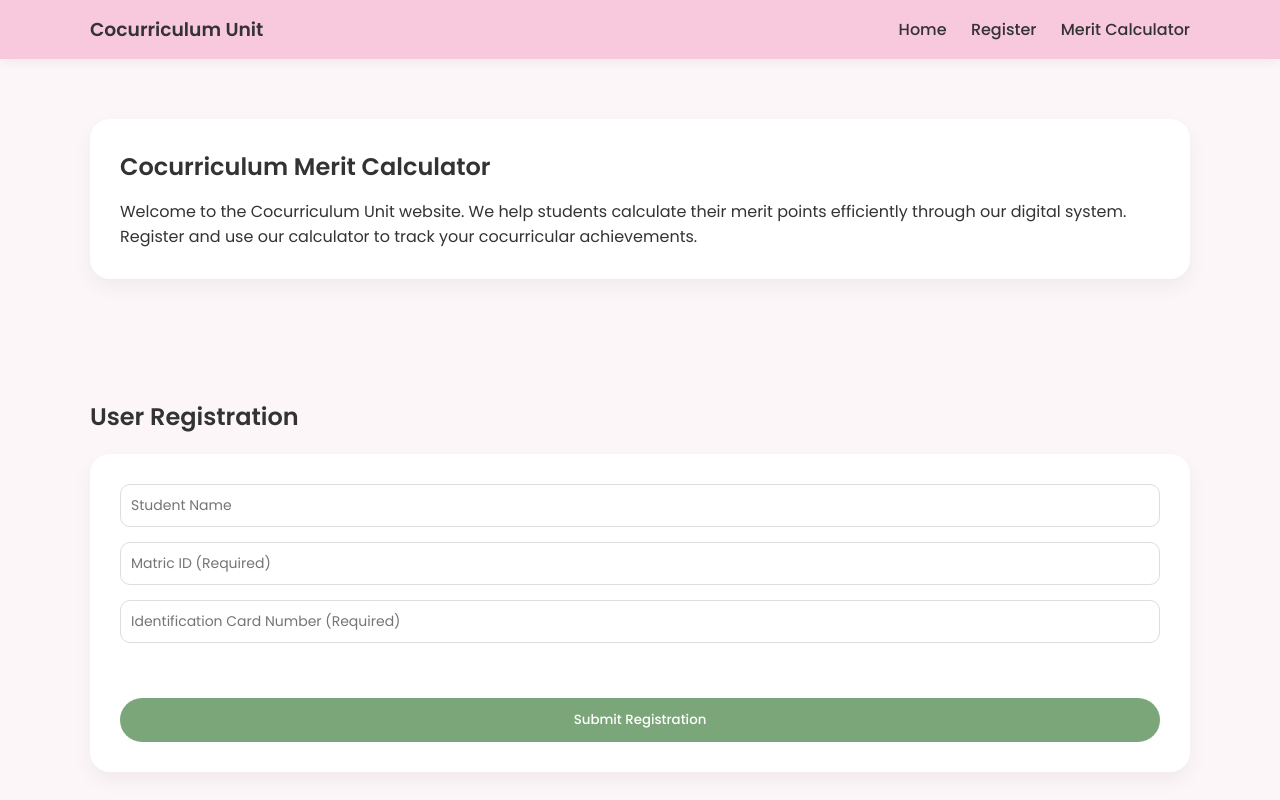
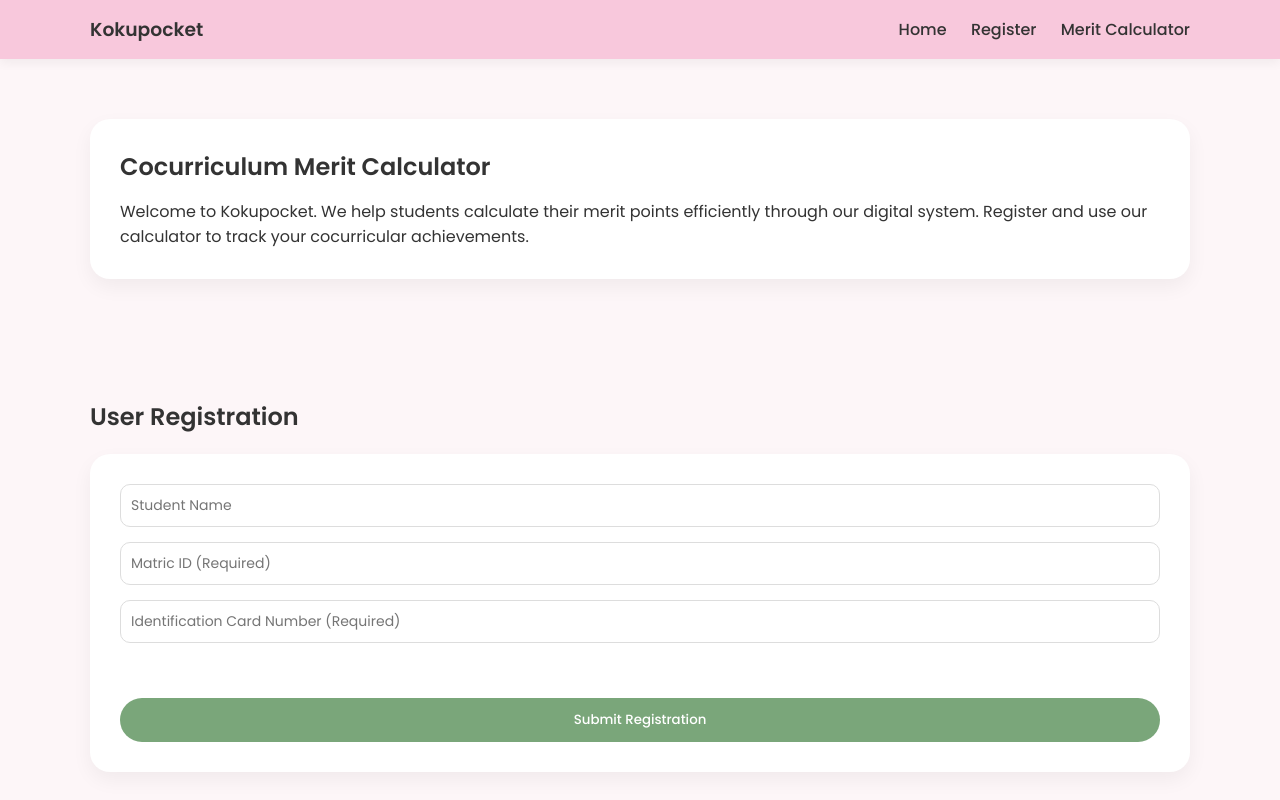
Before and after one commit to tofulia/futureforge, a plain HTML site: page index.html in a window 1280 px wide. Shown: the top 800 px of the page. Drawn offline with Linux system fonts and the light colour scheme.

Commit message:
Rebrand: Change Cocurriculum Unit to Kokupocket

```diff
--- a/index.html
+++ b/index.html
@@ -205,7 +205,7 @@
     ============================== -->
     <nav>
         <div class="nav-container">
-            <h3>Cocurriculum Unit</h3>
+            <h3>Kokupocket</h3>
             <div class="nav-links">
                 <a href="#home">Home</a>
                 <a href="#register">Register</a>
@@ -222,7 +222,7 @@
             <div class="card">
                 <h1>Cocurriculum Merit Calculator</h1>
                 <p style="margin-top: 15px;">
-                    Welcome to the Cocurriculum Unit website. We help students calculate
+                    Welcome to Kokupocket. We help students calculate
                     their merit points efficiently through our digital system. Register
                     and use our calculator to track your cocurricular achievements.
                 </p>
@@ -335,7 +335,7 @@
     </section>
 
     <footer>
-        © 2026 Cocurriculum Unit | Merit Innovation System
+        © 2026 Kokupocket | Merit Innovation System
     </footer>
 
     <!-- ==============================
```
